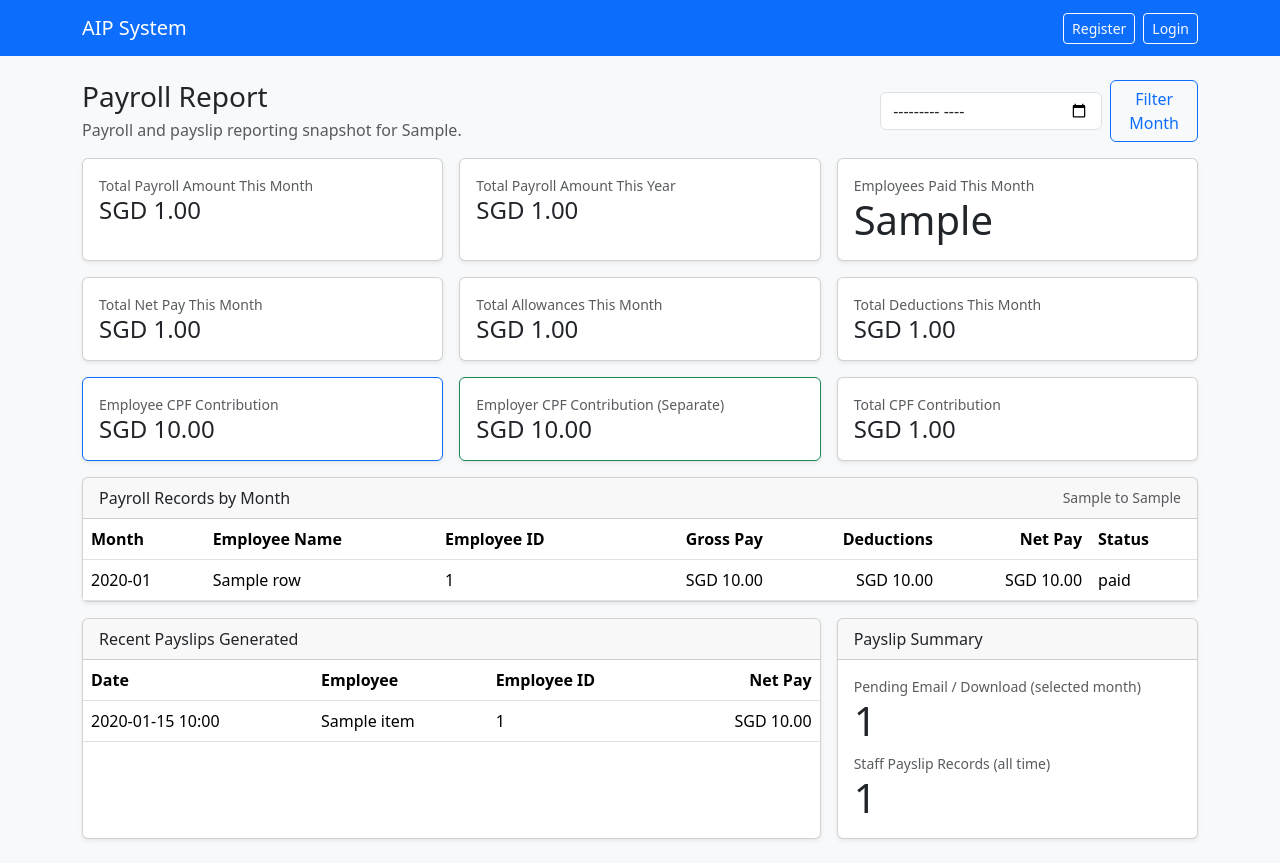
After one commit to GERCjs/Automated-Invoicing-and-Payroll, a Django app: template templates/reports/payroll_report.html in a window 1280 px wide. The commit adds this page. Run offline with Django 5.2, Linux system fonts and the light colour scheme; the template is opened without the code that fills it: most values are stand-ins (such as "Sample title", 1, 10 or a date in 2020).

Commit message:
implemented report for payroll

```diff
--- a/reports/urls.py
+++ b/reports/urls.py
@@ -4,4 +4,5 @@ from . import views
 
 urlpatterns = [
     path("payments/", views.payment_stripe_report, name="payment-stripe-report"),
+    path("payroll/", views.payroll_report, name="payroll-report"),
 ]
--- a/templates/base.html
+++ b/templates/base.html
@@ -27,6 +27,9 @@
                 </li>
                 <li class="nav-item">
                     <a class="nav-link" href="{% url 'employee-list' %}">Employees</a>
+                </li>
+                <li class="nav-item">
+                    <a class="nav-link" href="{% url 'payroll-report' %}">Payroll Report</a>
                 </li>
                 {% endif %}
                 {% if current_user_role == "superadmin" or current_user_role == "admin" or current_user_role == "finance" %}
--- a/templates/payroll/payroll_dashboard.html
+++ b/templates/payroll/payroll_dashboard.html
@@ -9,8 +9,9 @@
         <p class="text-muted mb-0">Action-focused payroll overview for Payroll Officer and Admin users.</p>
     </div>
     <div class="d-flex gap-2">
-        <a href="{% url 'payroll-upload-preview' %}" class="btn btn-outline-primary">Upload Excel</a>
+        <a href="{% url 'payroll-upload-preview' %}" class="btn btn-outline-primary">Bulk Add Payslips</a>
         <a href="{% url 'payroll-create' %}" class="btn btn-primary">Create Payslip Record</a>
+        <a href="{% url 'payroll-report' %}" class="btn btn-outline-secondary">Payroll Report</a>
         <a href="{% url 'payroll-list' %}" class="btn btn-outline-dark">View Payroll List</a>
     </div>
 </div>
--- a/templates/payroll/payroll_list.html
+++ b/templates/payroll/payroll_list.html
@@ -6,7 +6,7 @@
 <div class="d-flex justify-content-between align-items-center mb-3">
     <h1 class="h3 mb-0">Payroll</h1>
     <div class="d-flex gap-2">
-        <a href="{% url 'payroll-upload-preview' %}" class="btn btn-outline-primary">Upload Excel</a>
+        <a href="{% url 'payroll-upload-preview' %}" class="btn btn-outline-primary">Bulk Add Payslips</a>
         <a href="{% url 'payroll-dashboard' %}" class="btn btn-outline-dark">Payroll Dashboard</a>
         <a href="{% url 'payroll-create' %}" class="btn btn-primary">Create Payslip Record</a>
     </div>
--- /dev/null
+++ b/templates/reports/payroll_report.html
@@ -0,0 +1,181 @@
+{% extends "base.html" %}
+
+{% block title %}Payroll Report{% endblock %}
+
+{% block content %}
+<div class="d-flex justify-content-between align-items-center flex-wrap gap-2 mb-3">
+    <div>
+        <h1 class="h3 mb-1">Payroll Report</h1>
+        <p class="text-muted mb-0">Payroll and payslip reporting snapshot for {{ selected_month }}.</p>
+    </div>
+    <form method="get" class="d-flex gap-2 align-items-center">
+        <input type="month" class="form-control" name="month" value="{{ selected_month }}">
+        <button type="submit" class="btn btn-outline-primary">Filter Month</button>
+    </form>
+</div>
+
+<div class="row g-3 mb-3">
+    <div class="col-md-4">
+        <div class="card shadow-sm h-100">
+            <div class="card-body">
+                <div class="text-muted small">Total Payroll Amount This Month</div>
+                <div class="h4 mb-0">SGD {{ total_payroll_amount_month|floatformat:2 }}</div>
+            </div>
+        </div>
+    </div>
+    <div class="col-md-4">
+        <div class="card shadow-sm h-100">
+            <div class="card-body">
+                <div class="text-muted small">Total Payroll Amount This Year</div>
+                <div class="h4 mb-0">SGD {{ total_payroll_amount_year|floatformat:2 }}</div>
+            </div>
+        </div>
+    </div>
+    <div class="col-md-4">
+        <div class="card shadow-sm h-100">
+            <div class="card-body">
+                <div class="text-muted small">Employees Paid This Month</div>
+                <div class="display-6 mb-0">{{ employees_paid_month }}</div>
+            </div>
+        </div>
+    </div>
+</div>
+
+<div class="row g-3 mb-3">
+    <div class="col-md-4">
+        <div class="card shadow-sm h-100">
+            <div class="card-body">
+                <div class="text-muted small">Total Net Pay This Month</div>
+                <div class="h4 mb-0">SGD {{ total_net_pay_month|floatformat:2 }}</div>
+            </div>
+        </div>
+    </div>
+    <div class="col-md-4">
+        <div class="card shadow-sm h-100">
+            <div class="card-body">
+                <div class="text-muted small">Total Allowances This Month</div>
+                <div class="h4 mb-0">SGD {{ total_allowances_month|floatformat:2 }}</div>
+            </div>
+        </div>
+    </div>
+    <div class="col-md-4">
+        <div class="card shadow-sm h-100">
+            <div class="card-body">
+                <div class="text-muted small">Total Deductions This Month</div>
+                <div class="h4 mb-0">SGD {{ total_deductions_month|floatformat:2 }}</div>
+            </div>
+        </div>
+    </div>
+</div>
+
+<div class="row g-3 mb-3">
+    <div class="col-md-4">
+        <div class="card shadow-sm h-100 border-primary">
+            <div class="card-body">
+                <div class="text-muted small">Employee CPF Contribution</div>
+                <div class="h4 mb-0">SGD {{ employee_cpf_total_month|floatformat:2 }}</div>
+            </div>
+        </div>
+    </div>
+    <div class="col-md-4">
+        <div class="card shadow-sm h-100 border-success">
+            <div class="card-body">
+                <div class="text-muted small">Employer CPF Contribution (Separate)</div>
+                <div class="h4 mb-0">SGD {{ employer_cpf_total_month|floatformat:2 }}</div>
+            </div>
+        </div>
+    </div>
+    <div class="col-md-4">
+        <div class="card shadow-sm h-100">
+            <div class="card-body">
+                <div class="text-muted small">Total CPF Contribution</div>
+                <div class="h4 mb-0">SGD {{ total_cpf_month|floatformat:2 }}</div>
+            </div>
+        </div>
+    </div>
+</div>
+
+<div class="card shadow-sm mb-3">
+    <div class="card-header d-flex justify-content-between align-items-center">
+        <span>Payroll Records by Month</span>
+        <span class="small text-muted">{{ month_start }} to {{ month_end }}</span>
+    </div>
+    <div class="table-responsive">
+        <table class="table table-hover mb-0">
+            <thead>
+                <tr>
+                    <th>Month</th>
+                    <th>Employee Name</th>
+                    <th>Employee ID</th>
+                    <th class="text-end">Gross Pay</th>
+                    <th class="text-end">Deductions</th>
+                    <th class="text-end">Net Pay</th>
+                    <th>Status</th>
+                </tr>
+            </thead>
+            <tbody>
+                {% for row in records_with_status %}
+                <tr>
+                    <td>{{ row.payment_date|date:"Y-m" }}</td>
+                    <td>{{ row.employee_name }}</td>
+                    <td>{{ row.employee_id }}</td>
+                    <td class="text-end">SGD {{ row.gross_pay|floatformat:2 }}</td>
+                    <td class="text-end">SGD {{ row.deductions|floatformat:2 }}</td>
+                    <td class="text-end">SGD {{ row.net_salary|floatformat:2 }}</td>
+                    <td>{{ row.status }}</td>
+                </tr>
+                {% empty %}
+                <tr><td colspan="7" class="text-center py-3">No payroll records found for this month.</td></tr>
+                {% endfor %}
+            </tbody>
+        </table>
+    </div>
+</div>
+
+<div class="row g-3">
+    <div class="col-lg-8">
+        <div class="card shadow-sm h-100">
+            <div class="card-header">Recent Payslips Generated</div>
+            <div class="table-responsive">
+                <table class="table table-hover mb-0">
+                    <thead>
+                        <tr>
+                            <th>Date</th>
+                            <th>Employee</th>
+                            <th>Employee ID</th>
+                            <th class="text-end">Net Pay</th>
+                        </tr>
+                    </thead>
+                    <tbody>
+                        {% for item in recent_payslips %}
+                        <tr>
+                            <td>{{ item.created_at|date:"Y-m-d H:i" }}</td>
+                            <td>{{ item.employee_name }}</td>
+                            <td>{{ item.employee_id }}</td>
+                            <td class="text-end">SGD {{ item.net_salary|floatformat:2 }}</td>
+                        </tr>
+                        {% empty %}
+                        <tr><td colspan="4" class="text-center py-3">No payslip records yet.</td></tr>
+                        {% endfor %}
+                    </tbody>
+                </table>
+            </div>
+        </div>
+    </div>
+    <div class="col-lg-4">
+        <div class="card shadow-sm h-100">
+            <div class="card-header">Payslip Summary</div>
+            <div class="card-body">
+                <div class="mb-2">
+                    <div class="text-muted small">Pending Email / Download (selected month)</div>
+                    <div class="display-6">{{ pending_email_or_download_count }}</div>
+                </div>
+                <div>
+                    <div class="text-muted small">Staff Payslip Records (all time)</div>
+                    <div class="display-6">{{ staff_payslip_records_count }}</div>
+                </div>
+            </div>
+        </div>
+    </div>
+</div>
+{% endblock %}
```
Also changed, not shown: reports/views.py (+164 -1 lines).
